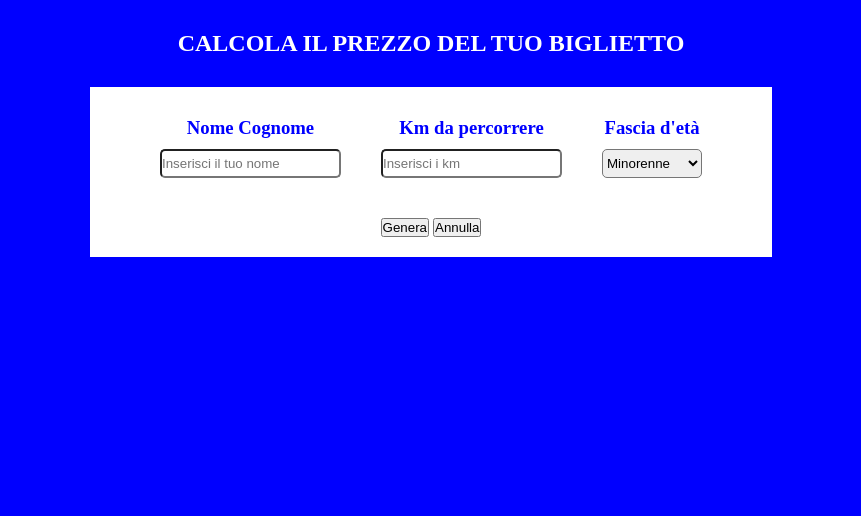
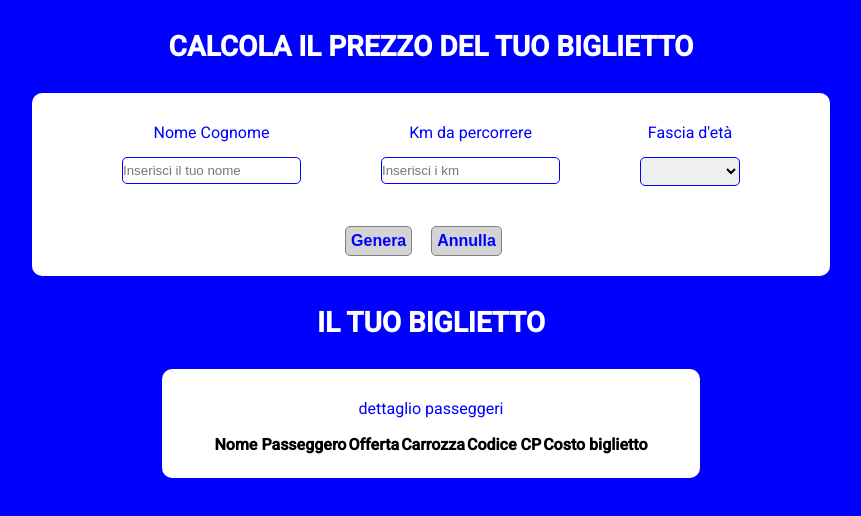
Before and after one commit to valentina891/js-biglietto-treno-form, a plain HTML site: page index.html in a window 1280 px wide. Shown: the whole page, without its empty margins (209-1070 px from the left). Drawn offline with Linux system fonts and the light colour scheme.

Commit message:
da completare

```diff
--- a/css/style.css
+++ b/css/style.css
@@ -13,41 +13,71 @@
 body {
     background-color: blue;
     text-align: center;
+    font-family: 'Roboto', sans-serif;
 }
 
 h2 {
+    font-size: 28px;
     color: white;
     text-transform: uppercase;
     padding: 30px 0;
 }
 
-.container {
-    width: 100%;
+.container-flex {
     display: flex;
     justify-content: center;
-    align-items: center;
 }
 
 .contenuto {
     background-color: white;
     padding: 20px 50px;
+    border-radius: 10px;
+}
+
+.dati {
+    display: flex;
+    justify-content: center;
 }
 
 .box {
     float: left;
-    padding: 0 20px;
+    padding: 0 40px;
 }
 
 h3 {
+    font-size: 16px;
+    font-weight: normal;
     color: blue;
-    padding: 10px 0;
+    padding: 10px 0 15px;
 }
 
 input, .scelta {
     padding: 5px 0;
     border-radius: 5px;
+    border: 1px solid blue;
 }
 
 .buttons {
     padding: 40px 0 0;
 }
+
+button {
+    font-size: 16PX;
+    font-weight: bolder;
+    color: blue;
+    padding: 5px;
+    border-radius: 5px;
+    border: 1px solid grey;
+    background-color: lightgrey;
+    margin-right: 15px;
+}
+
+button:hover {
+    color: white;
+    background-color: grey;
+}
+
+.container-flex {
+    display: flex;
+    justify-content: center;
+}
--- a/index.html
+++ b/index.html
@@ -5,12 +5,13 @@
     <meta charset="utf-8">
     <meta name="viewport" content="width=device-width, initial-scale=1.0">
     <link rel="stylesheet" href="https://use.fontawesome.com/releases/v5.13.0/css/all.css">
+    <link href="https://fonts.googleapis.com/css2?family=Roboto:wght@400;500&display=swap" rel="stylesheet">
     <link rel="stylesheet" href="css/style.css">
     <title>Biglietto Treno form</title>
 </head>
 <body>
     <h2>calcola il prezzo del tuo biglietto</h2>
-    <div class="container">
+    <div class="container-flex">
         <div class="contenuto">
             <div class="dati clearfix">
                 <div class="box box-datiAnagrafici">
@@ -24,17 +25,44 @@
                 <div class="box box-età">
                     <h3>Fascia d'età</h3>
                     <select class="scelta" name="età">
-                        <option value="opt1">Minorenne</option>
-                        <option value="opt1">Maggiorenne</option>
-                        <option value="opt1">Over 65</option>
+                        <option value=""></option>
+                        <option value="opt2">Minorenne</option>
+                        <option value="opt3">Maggiorenne</option>
+                        <option value="opt4">Over 65</option>
                     </select>
                 </div>
             </div>
             <div class="buttons">
-                <button type="button" name="Genera">Genera</button>
-                <button type="button" name="Annulla">Annulla</button>
+                <button class="hover" type="button" name="Genera">Genera</button>
+                <button class="hover" type="button" name="Annulla">Annulla</button>
             </div>
         </div>
+    </div>
+    <h2>il tuo biglietto</h2>
+    <div class="container-flex">
+        <div class="contenuto">
+            <h3>dettaglio passeggeri</h3>
+            <div class="table">
+                <table>
+                    <tr>
+                        <th>Nome Passeggero</th>
+                        <th>Offerta</th>
+                        <th>Carrozza</th>
+                        <th>Codice CP</th>
+                        <th>Costo biglietto</th>
+                    </tr>
+                    <tr>
+                        <td></td>
+                        <td></td>
+                        <td></td>
+                        <td></td>
+                        <td></td>
+                    </tr>
+
+                </table>
+            </div>
+        </div>
+
 
     </div>
 
```
